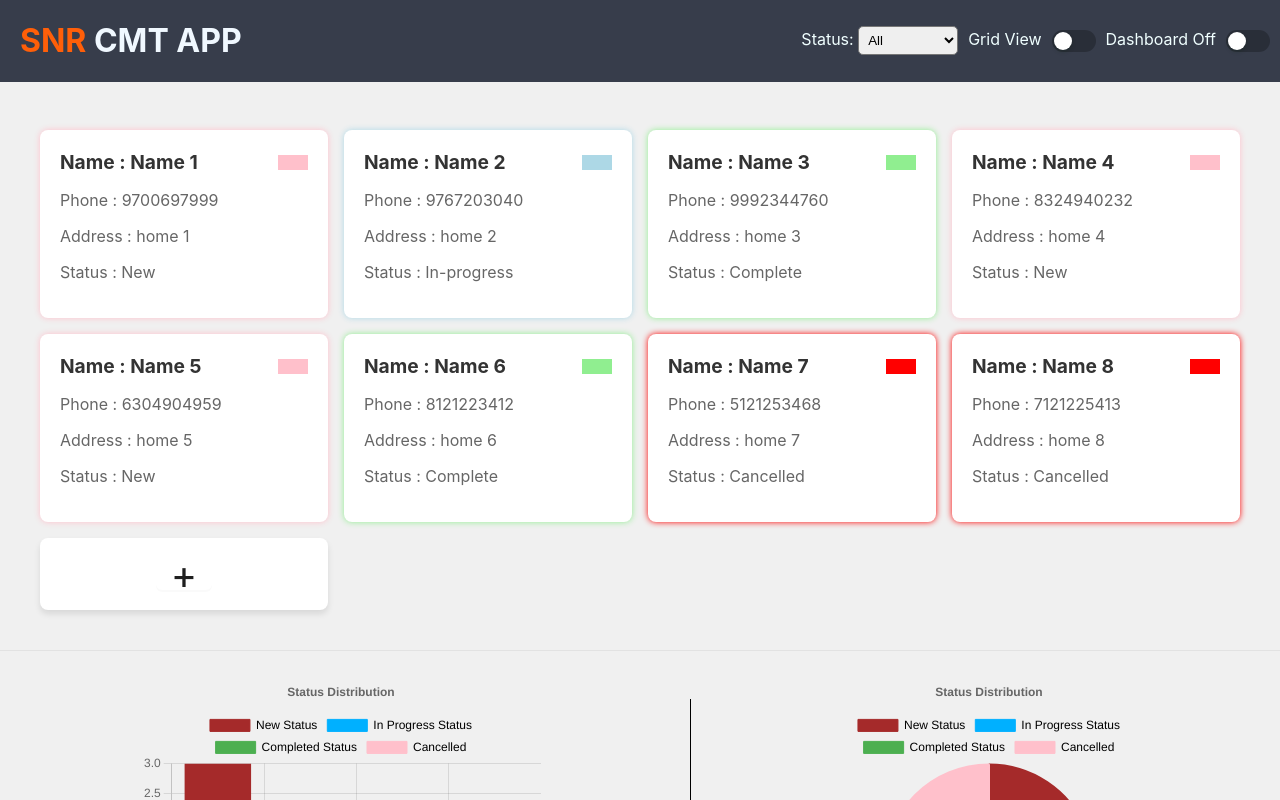
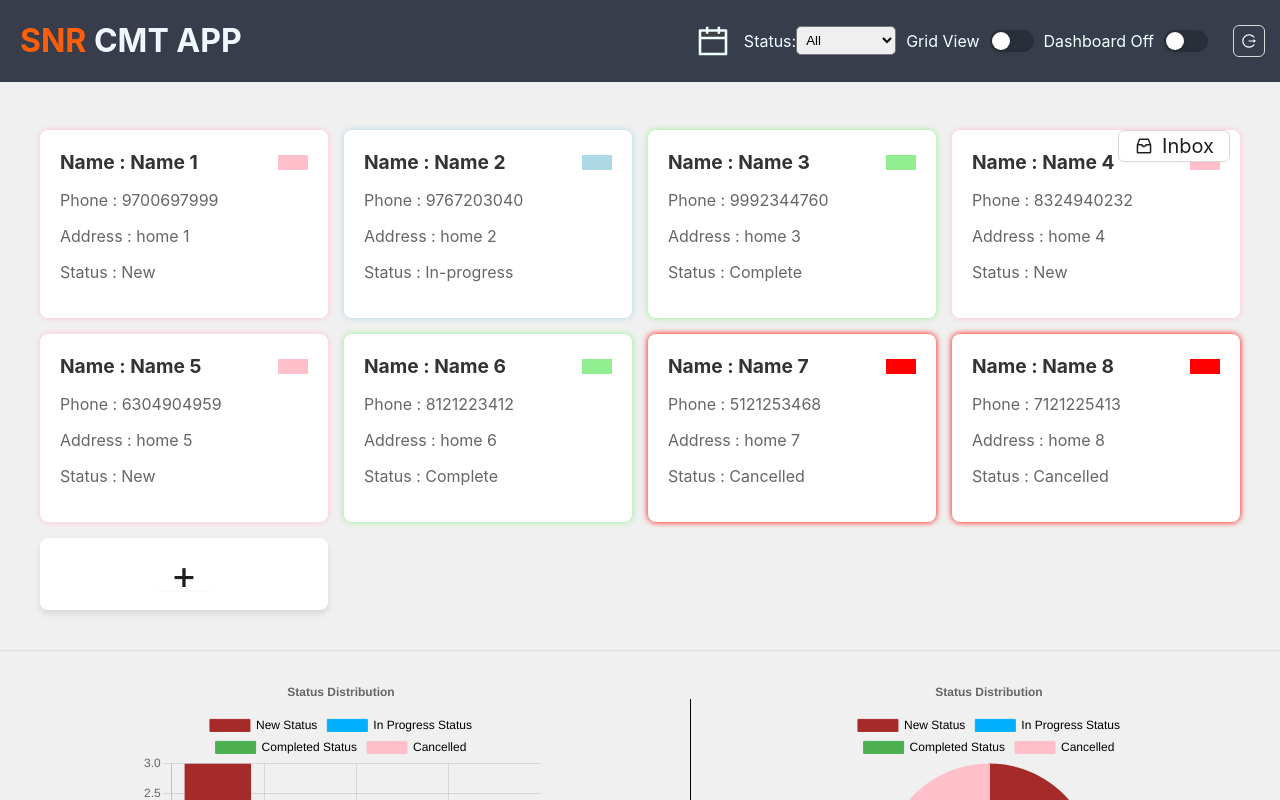
Before and after one commit to snrtrunksoft/snr-css-cmt_app, a React (Create React App) app: page / in a window 1280 px wide. Shown: the top 800 px of the page. Built offline with nearby package versions, Linux system fonts and the light colour scheme.

Commit message:
comment_box - inbox has been added for the comment box

```diff
--- a/package.json
+++ b/package.json
@@ -3,6 +3,7 @@
   "version": "0.1.0",
   "private": true,
   "dependencies": {
+    "@ant-design/icons": "^5.6.1",
     "antd": "^5.23.3",
     "chart.js": "^4.4.7",
     "cra-template": "1.2.0",
--- a/src/App.js
+++ b/src/App.js
@@ -4,9 +4,10 @@ import NameCard from './NameCard';
 import Header from './Header';
 import Footer from './Footer';
 import AddNewNameCard from './AddNewNameCard';
-import { Button, Col, Divider, Modal, Row, Table, } from "antd";
+import { Badge, Button, Col, Divider, Modal, Drawer, Space, Card, Row, Table, } from "antd";
 import { Bar, Pie } from 'react-chartjs-2';
 import { Chart as ChartJS, CategoryScale, LinearScale, BarElement, Title, Tooltip, Legend, ArcElement } from 'chart.js';
+import { InboxOutlined } from '@ant-design/icons';
 
 // Registering necessary Chart.js components
 ChartJS.register(CategoryScale, LinearScale, BarElement, Title, Tooltip, Legend, ArcElement);
@@ -21,19 +22,23 @@ function App() {
   const [ newRecordStatus, setNewRecordStatus ] = useState("New");
   const [ statusSelection, setStatusSelection ] = useState("All");
   const [ hideDashboard, setHideDashboard ] = useState(false);
+  const [ handleInboxDrawer, setHandleInboxDrawer ] = useState(false);
 
   const [ data, setData]  = useState([
-      { id: 1, Name: "Name 1", Phone:"9700697999", Age:20, Address:'home 1', Status: "New",Comments:["hii1","Hello"] },
-      { id: 2, Name: "Name 2", Phone:"9767203040", Age:24, Address:'home 2', Status: "In-progress",Comments:["hii2"] },
-      { id: 3, Name: "Name 3", Phone:"9992344760", Age:14, Address:'home 3', Status: "Complete",Comments:["hii3"] },
-      { id: 4, Name: "Name 4", Phone:"8324940232", Age:25, Address:'home 4', Status: "New",Comments:["hii4"] },
-      { id: 5, Name: "Name 5", Phone:"6304904959", Age:28, Address:'home 5', Status: "New",Comments:["hii5"] },
-      { id: 6, Name: "Name 6", Phone:"8121223412", Age:35, Address:'home 6', Status: "Complete",Comments:["hii6"] },
-      { id: 7, Name: "Name 7", Phone:"5121253468", Age:30, Address:'home 7', Status: "Cancelled",Comments:["hii7"] },
-      { id: 8, Name: "Name 8", Phone:"7121225413", Age:25, Address:'home 8', Status: "Cancelled",Comments:["hii8"] },
+      { id: 1, Name: "Name 1", Phone:"9700697999", Age:20, Address:'home 1', Status: "New", Comments:["hii1","Hello"] },
+      { id: 2, Name: "Name 2", Phone:"9767203040", Age:24, Address:'home 2', Status: "In-progress", Comments:["hii2"] },
+      { id: 3, Name: "Name 3", Phone:"9992344760", Age:14, Address:'home 3', Status: "Complete", Comments:["hii3"] },
+      { id: 4, Name: "Name 4", Phone:"8324940232", Age:25, Address:'home 4', Status: "New", Comments:["hii4"] },
+      { id: 5, Name: "Name 5", Phone:"6304904959", Age:28, Address:'home 5', Status: "New", Comments:["hii5"] },
+      { id: 6, Name: "Name 6", Phone:"8121223412", Age:35, Address:'home 6', Status: "Complete", Comments:["hii6"] },
+      { id: 7, Name: "Name 7", Phone:"5121253468", Age:30, Address:'home 7', Status: "Cancelled", Comments:["hii7"] },
+      { id: 8, Name: "Name 8", Phone:"7121225413", Age:25, Address:'home 8', Status: "Cancelled", Comments:["hii8"] },
   ]);
 
   const [ duplicateData, setDuplicateData ] = useState(data);
+  const [ commentBox, setCommentBox ] = useState([]);
+
+  console.log("comment Box:",commentBox);
 
   useEffect(()=>{
     setDuplicateData(data);
@@ -182,6 +187,11 @@ function App() {
         setHideDashboard={setHideDashboard}
         hideDashboard={hideDashboard}
         />
+        <div style={{position:'absolute',top:'130px',right:'50px'}}>
+          <Badge count={commentBox.length}>
+            <Button icon={<InboxOutlined/>} style={{fontSize:'20px'}} onClick={() => setHandleInboxDrawer(true)}>Inbox</Button>
+          </Badge>
+        </div>
       {dataView === "table" ? (
         <div className='table'>
           <Table
@@ -214,6 +224,8 @@ function App() {
                 Status={item.Status}
                 comments={item.Comments}
                 setDuplicateData={setDuplicateData}
+                commentBox = {commentBox}
+                setCommentBox = {setCommentBox}
                 />
           ))}
             <div
@@ -241,6 +253,27 @@ function App() {
           </Col>
         </Row>
       </div>
+      <Drawer
+          open={handleInboxDrawer}
+          title="Inbox"
+          onClose={() => setHandleInboxDrawer(false)}
+        >
+        {commentBox.map((item) => (
+          <Space
+              direction="vertical"
+              size="middle"
+              style={{
+                width: '100%',
+              }}
+            >
+            <Badge.Ribbon text={item.Name} color={item.color}>
+                <Card title={item.Name} size="small">
+                  {item.comment[item.comment.length - 1]}
+                </Card>
+            </Badge.Ribbon>
+          </Space>
+        ))}
+        </Drawer>
       <Modal
         title="AddNewNameCard"
         open={isAddNewNameCardModalOpen}
--- a/src/Header.css
+++ b/src/Header.css
@@ -17,3 +17,8 @@
     flex-direction: row;
     color: aliceblue;
 }
+.header-right{
+    display: flex;
+    align-items: center;
+    justify-content: center;
+}
--- a/src/Header.js
+++ b/src/Header.js
@@ -1,4 +1,5 @@
-import { Switch } from "antd";
+import { Button, Switch } from "antd";
+import { CalendarTwoTone, LogoutOutlined } from "@ant-design/icons";
 import React, { useState } from "react";
 import "./Header.css";
 
@@ -11,6 +12,7 @@ const Header = ({ dropDownList, dataView, setDataView, setHideDashboard, hideDas
                 <h1>CMT APP</h1>
             </div>
             <div className='header-right'>
+                <CalendarTwoTone style={{fontSize:'32px',margin:'15px'}} twoToneColor="azure"/>
                 Status: {dropDownList}
                 {view +" View"}
                 <Switch
@@ -26,6 +28,7 @@ const Header = ({ dropDownList, dataView, setDataView, setHideDashboard, hideDas
                 onClick={() => setHideDashboard((prev) => !prev)}
                 >
                 </Switch>
+                <Button icon={<LogoutOutlined/>} style={{margin:"15px",backgroundColor:'inherit',color:'white'}}></Button>
             </div>
         </header>
     );
--- a/src/NameCard.js
+++ b/src/NameCard.js
@@ -3,7 +3,7 @@ import "./NameCard.css";
 import { Button, Drawer, Row } from "antd";
 import TextArea from "antd/es/input/TextArea";
 
-const NameCard = ({ Id, Name, Phone, Age, Address, Status, comments, setDuplicateData }) => {
+const NameCard = ({ Id, Name, Phone, Age, Address, Status, comments, setDuplicateData, commentBox, setCommentBox, }) => {
     const [ isHovered, setIsHovered ] = useState(false);
     const [ newComment, setNewComment ] = useState("");
     const [ nameCardDrawer, setNameCardDrawer ] = useState(false);
@@ -16,6 +16,22 @@ const NameCard = ({ Id, Name, Phone, Age, Address, Status, comments, setDuplicat
                         Comments: [...prev.Comments,newComment]
                     } : prev)
             );
+            const existingData = commentBox.findIndex((person) => person.Name === Name);
+
+            if(existingData !== -1){
+                setCommentBox(prevComments =>
+                    prevComments.map((prev, index) =>
+                        index === existingData
+                            ? { ...prev, comment: [...prev.comment, newComment] }
+                            : prev
+                    )
+                );
+            } else {
+                setCommentBox(prevComments => [
+                    ...prevComments,
+                    { Name,color, comment: [newComment] }
+                ]);
+            }
         }
         setNewComment("");
     }
```
Also changed, not shown: 1 other file (tests, documents, lock files or other folders). Lines whose indentation alone changed are shown as unchanged.
